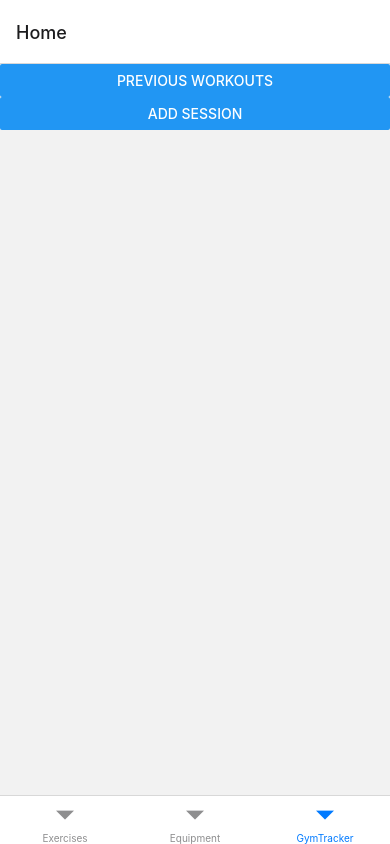
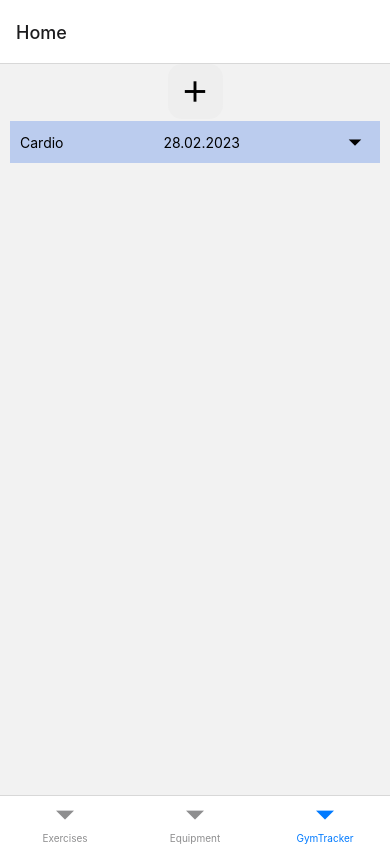
Before and after one commit to mako542b/react-native-gym-tracker, a React Native app: screen /GymTracker in a window 390 px wide. Built offline with nearby package versions, Linux system fonts and the light colour scheme.

Commit message:
before-reducer

```diff
--- a/Tracker/AddSession.js
+++ b/Tracker/AddSession.js
@@ -1,49 +1,49 @@
 import { View, Text, TextInput, Button, TouchableWithoutFeedback, Keyboard, Modal, Pressable, ScrollView, FlatList } from "react-native";
 import { useState } from "react";
-import { MaterialIcons } from '@expo/vector-icons';
 import { exercisesList } from "../Exercises/exercisesList";
 import ChooseGroup from "./ChooseGroup";
 import ExerciseLog from "./ExerciseLog";
 import idGenerator from '../Utils/idGenerator'
 
-export default function() {
+export default function({ session, setAllSessions }) {
 
-    const [date, setDate] = useState(() => new Date().toLocaleDateString())
     const [modal, setModal] = useState(false)
     const [exercise, setExercise] = useState('')
 
+    function addExercise() {
+        setAllSessions(prev => {
+            const modSession = prev.findIndex(s => s.key === session.key)
+            prev[modSession] = {...prev[modSession], exercises:[...prev[modSession].exercises, {name:exercise, key:idGenerator(), sets:[]}]}
+            // modSession.exercises.push({name:exercise, key:idGenerator(), sets:[]})
+            return [...prev]
+        })
+        setModal(false)
+    }
+
     return (
-        <TouchableWithoutFeedback onPress={() => Keyboard.dismiss()}>
-            <ScrollView style={{height:'100%'}}>
-
-                <Pressable
-                    // onPress={() => setModal(false)}
-                    style={{alignSelf:'center', backgroundColor:'#eee', padding:10, borderRadius: 14,}}
-                >
-                    <MaterialIcons name='add'  size={35}/>
-                </Pressable>
-
-                <TextInput
-                    placeholder="date"
-                    value={date}
-                    onChangeText={(value) => setDate(value)}
-                    keyboardType='number-pad'
-                    style={{fontSize: 20, padding:5, textAlign: 'center'}}
-                />
+        // <TouchableWithoutFeedback onPress={() => Keyboard.dismiss()}>
+            <View>
 
 
-                <View style={{margin: 20, backgroundColor:'#eee', padding: 20}}>
+                <View style={{ backgroundColor:'#eee', padding: 20}}>
                     <View style={{flexDirection: 'column', alignItems: 'center'}}>
-                        <Text style={{fontSize: 20, marginBottom: 10,}}>Exercise:</Text>
+                        <Text style={{fontSize: 20, marginBottom: 2,}}>Add exercise:</Text>
                         <TextInput
                             style={{backgroundColor: '#fff', width: '100%', padding: 6, fontSize:20}}
                             value={exercise}
                             onChangeText={(value) => setExercise(value)}
                         />
-                        <Button
-                            title="Choose from popular"
-                            onPress={() => setModal(true)}
-                        />
+                        <View style={{flexDirection: 'row', justifyContent:'space-between', width:'100%'}}>
+                            <Button
+                                title="Choose from popular"
+                                onPress={() => setModal(true)}
+                            />
+                            <Button
+                                title="Add"
+                                onPress={addExercise}
+                            />
+
+                        </View>
                     </View>
 
                 </View>
@@ -59,10 +59,12 @@ export default function() {
 
 
 
-                <ExerciseLog />
+                {session?.exercises && session.exercises.map(exercise => (
+                    <ExerciseLog exercise={exercise} key={exercise.key}/>
+                ))}
 
 
-            </ScrollView>
-        </TouchableWithoutFeedback>
+            </View>
+        // </TouchableWithoutFeedback>
     )
 }
--- a/Tracker/ExerciseLog.js
+++ b/Tracker/ExerciseLog.js
@@ -3,25 +3,28 @@ import { MaterialIcons } from '@expo/vector-icons'
 import SetLog from './SetLog'
 import ReadySet from './ReadySet'
 
-export default function () {
+export default function ({ exercise }) {
     return (
-        <View style={{margin: 20, padding: 10, backgroundColor: '#eee'}}>
-            <Text style={{textAlign: 'center', fontSize: 22, padding:5}}>Bench press</Text>
+        <View style={{ padding: 10, backgroundColor: '#eee'}}>
 
-            <SetLog />
-
-            <Pressable
-                style={{flexDirection:'row', justifyContent:'flex-end', alignItems:'center', backgroundColor:'#efefef', alignSelf:'flex-end', padding:5}}
-                onPress={() => null}
-            >
-                <Text>Add set</Text>
-                <MaterialIcons name='add'  size={30}/>
-            </Pressable>
+            <View style={{position:'relative', justifyContent:'center'}}>
+                <Text style={{textAlign: 'center', fontSize: 22, padding:5}}>{exercise.name}</Text>
+                <Pressable
+                    style={{flexDirection:'row', position:'absolute', right:0, alignItems:'center', padding:5}}
+                    onPress={() => null}
+                >
+                    <Text>Add set</Text>
+                    <MaterialIcons name='add'  size={20}/>
+                </Pressable>
+            </View>
 
 
 
 
-            {exampleExercise.sets.map(item => (
+
+                {/* <SetLog /> */}
+
+            {exercise.sets?.map(item => (
                 <ReadySet set={item} key={item.key} />
             ))}
 
--- a/Tracker/GymTracker.js
+++ b/Tracker/GymTracker.js
@@ -1,17 +1,132 @@
-import { View, Text, StyleSheet, Button } from 'react-native'
+import { View, Text, StyleSheet, Button, FlatList, Pressable, ScrollView, Modal, TextInput } from 'react-native'
+import { useState } from 'react'
+import idGenerator from '../Utils/idGenerator'
+import AddSession from './AddSession'
+import SessionWrap from './SessionWrap'
+import { MaterialIcons } from '@expo/vector-icons'
+
 
 export default function ({ navigation }) {
 
+    const [allSessions, setAllSessions] = useState(history)
+    const [modal, setModal] = useState(false)
+    const [date, setDate] = useState(() => new Date().toLocaleDateString())
+    const [group, setGroup] = useState('')
+
+
     return(
-        <View>
-            <Button
-                title='Previous workouts'
-                onPress={() => navigation.navigate('Your sessions')}
-            />
-            <Button
-                title='Add session'
-                onPress={() => navigation.navigate('Add session')}
-            />
-        </View>
+        <ScrollView>
+            <Pressable
+                    style={{alignSelf:'center', backgroundColor:'#eee', padding:10, borderRadius: 14,}}
+                    onPress={() => setModal(true)}
+                >
+                    <MaterialIcons name='add'  size={35}/>
+                </Pressable>
+            {allSessions.map(session => (
+                <SessionWrap
+                    session={session}
+                    key={session.key}
+                    setAllSessions={setAllSessions}
+                />
+            ))}
+
+            <Modal visible={modal}>
+                <Button
+                    title='cancel'
+                    onPress={() => setModal(false)}
+                />
+                <View style={{justifyContent:'center', alignItems:'center', padding: 10,}}>
+                    <Text style={{fontSize:20}}>
+                        Date:
+                    </Text>
+                    <TextInput
+                        placeholder='dd.mm.yyyy'
+                        value={date}
+                        onChangeText={val => setDate(val)}
+                        style={{fontSize:20,}}
+                        inputMode='numeric'
+                    />
+                </View>
+                <View style={{justifyContent:'center', alignItems:'center', padding: 10,}}>
+                    <Text style={{fontSize:20}}>
+                        Group:
+                    </Text>
+                    <TextInput
+                        placeholder='add group'
+                        value={group}
+                        onChangeText={val => setGroup(val)}
+                        style={{fontSize:20,}}
+                    />
+                </View>
+                <Button
+                    title='Add'
+                    onPress={() => {
+                        setAllSessions(prev => [...prev, {date, group, key:idGenerator(),exercises:[]}])
+                        setModal(false)
+                    }}
+                />
+            </Modal>
+
+        </ScrollView>
     )
 }
+
+
+
+
+const exampleExercise = {
+    name: 'Bench press',
+    key: 'test',
+    sets: [
+        {
+            setNumber: 1,
+            reps: 8,
+            weight: 70,
+            others: 'last only half rep',
+            key:'12'
+        },{
+            setNumber: 2,
+            reps: 7,
+            weight: 72.5,
+            key:'32'
+        },{
+            setNumber: 3,
+            reps: 5,
+            weight: 75,
+            key:'46'
+        },
+    ]
+}
+
+const secondExampleExercise = {
+    name: 'Push ups',
+    key: 'tes2',
+    sets: [
+        {
+            setNumber: 1,
+            reps: 20,
+            key:'12g'
+        },{
+            setNumber: 2,
+            reps: 22,
+            key:'32g'
+        },{
+            setNumber: 3,
+            reps: 18,
+            key:'46g'
+        },
+    ]
+}
+
+
+const history = [
+    {
+        date: '28.02.2023',
+        group: 'Cardio',
+        key: '123456789',
+        exercises: [
+            exampleExercise,
+            secondExampleExercise
+        ]
+    },
+]
--- a/Tracker/GymTrackerStack.js
+++ b/Tracker/GymTrackerStack.js
@@ -10,8 +10,8 @@ export default function() {
     return (
         <TrackerStack.Navigator>
             <TrackerStack.Screen name='Home' component={GymTracker}/>
-            <TrackerStack.Screen name='Your sessions' component={TrackerHistory}/>
-            <TrackerStack.Screen name='Add session' component={AddSession}/>
+            {/* <TrackerStack.Screen name='Your sessions' component={TrackerHistory}/>
+            <TrackerStack.Screen name='Add session' component={AddSession}/> */}
         </TrackerStack.Navigator>
     )
 
--- /dev/null
+++ b/Tracker/SessionWrap.js
@@ -0,0 +1,29 @@
+import AddSession from './AddSession'
+import { useState } from 'react'
+import { View, Pressable, Text } from 'react-native'
+import { MaterialIcons } from '@expo/vector-icons'
+
+
+export default function({ session, setAllSessions }) {
+
+    const [expanded, setExpanded] = useState(false)
+
+    return (
+        <View style={{marginVertical:2, marginHorizontal:10}}>
+            <Pressable
+                onPress={() => setExpanded(prev => !prev)}
+                style={{justifyContent:'space-between', flexDirection:'row', alignItems:'center', paddingVertical: 6, paddingHorizontal:10, backgroundColor:'#bce'}}
+            >
+
+                <Text>{session.group}</Text>
+                <Text>{session.date}</Text>
+                <MaterialIcons
+                    // style={{position: 'absolute', right: 20}}
+                    name={`${expanded ? 'arrow-drop-up' : 'arrow-drop-down'}`}
+                    size={30}
+                />
+            </Pressable>
+            {expanded ? <AddSession session={session} setAllSessions={setAllSessions}/> : null}
+        </View>
+    )
+}
```
